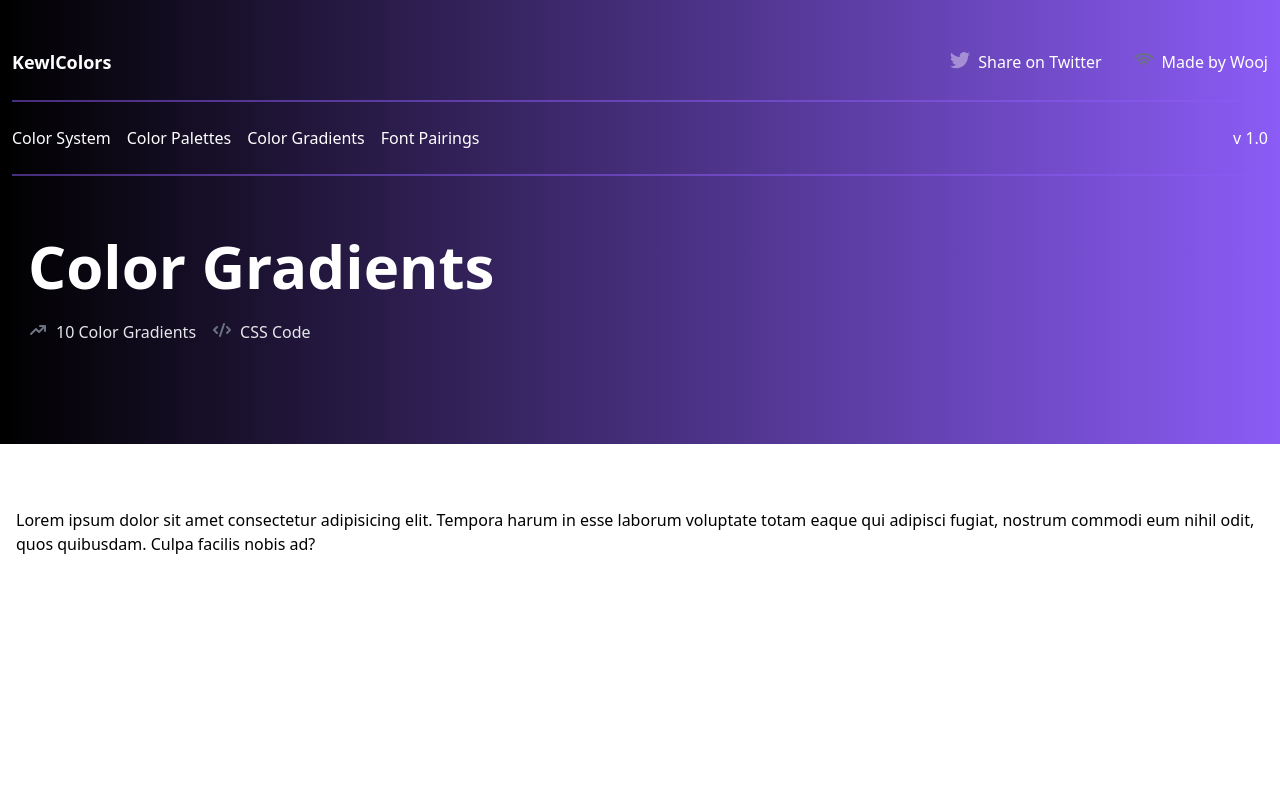
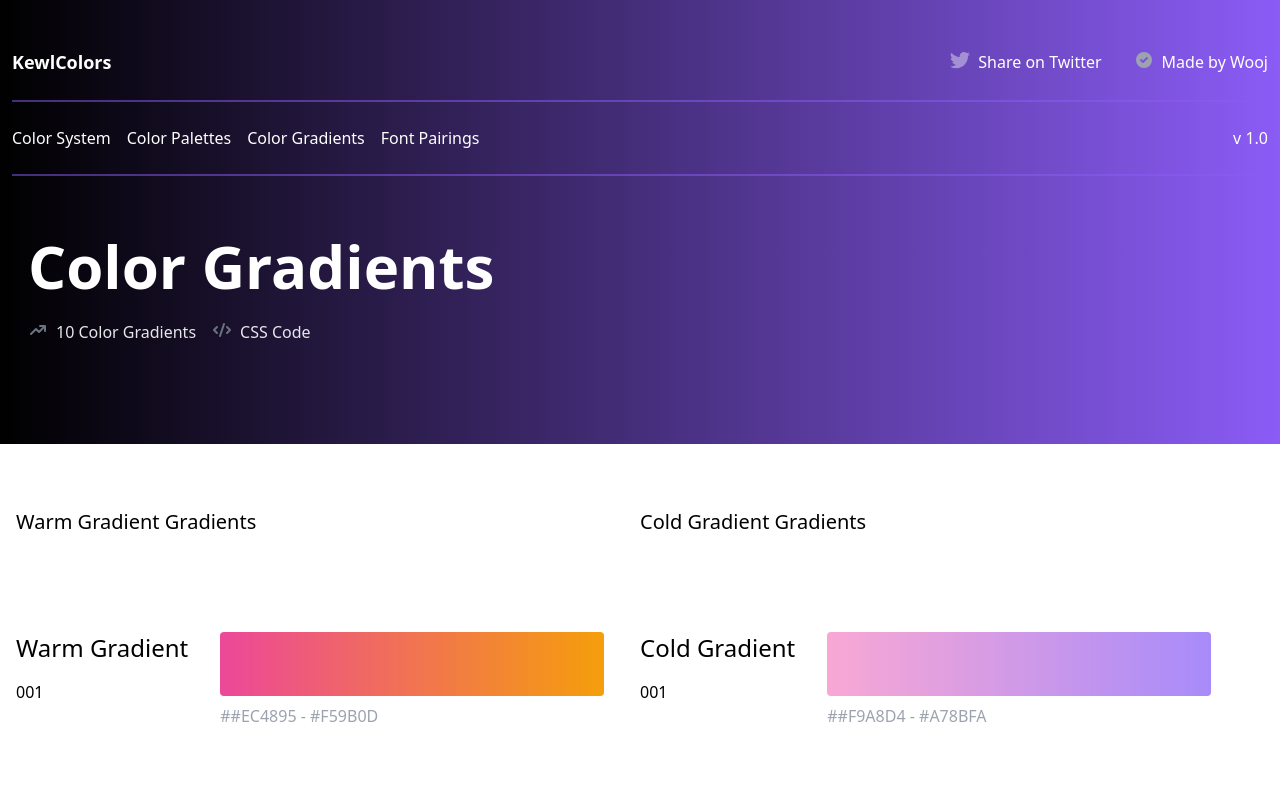
Before and after one commit to zomdar/kewlcolors, a Next.js app: page / in a window 1280 px wide. Shown: the top 790 px of the page. Built offline with nearby package versions, Linux system fonts and the light colour scheme.

Commit message:
adding gradients + adding dev scripts to package.json

```diff
--- a/package.json
+++ b/package.json
@@ -1,7 +1,7 @@
 {
   "private": true,
   "scripts": {
-    "dev": "next",
+    "dev": "NODE_OPTIONS='--inspect' next dev",
     "build": "next build",
     "start": "next start",
     "type-check": "tsc"
--- a/pages/color-gradients/index.tsx
+++ b/pages/color-gradients/index.tsx
@@ -3,6 +3,90 @@ import * as React from "react";
 import NavBar from "../components/common/NavBar";
 import Head from "next/head";
 import { TrendingUpIcon, CodeIcon } from "@heroicons/react/solid";
+import Gradient, { GradientLayout } from "../components/common/GradientLayout";
+
+const someGradients: GradientLayout[] = [
+  {
+    type: "Cold Gradient",
+    level: "001",
+    startColor: "##F9A8D4",
+    endColor: "#A78BFA",
+    startColorClass:
+      "py-8 px-24 rounded bg-gradient-to-r from-pink-300 to-purple-400 hover:from-pink-400 hover:to-purple-400 lg:px-48",
+  },
+  {
+    type: "Cold Gradient",
+    level: "002",
+    startColor: "#6EE7B7",
+    endColor: "#7C3AED",
+    startColorClass:
+      "py-8 px-24 rounded bg-gradient-to-r from-green-300 to-purple-600 hover:from-green-400 hover:to-purple-700 lg:px-48",
+  },
+  {
+    type: "Cold Gradient",
+    level: "003",
+    startColor: "#EF4444",
+    endColor: "#DB2777",
+    startColorClass:
+      "py-8 px-24 rounded bg-gradient-to-r from-red-500 to-pink-600 hover:from-pink-600 hover:to-yellow-600 lg:px-48",
+  },
+  {
+    type: "Cold Gradient",
+    level: "004",
+    startColor: "#EC4895",
+    endColor: "#F59B0D",
+    startColorClass:
+      "py-8 px-24 rounded bg-gradient-to-r from-pink-100 to-blue-300 hover:from-pink-200 hover:to-blue-400 lg:px-48",
+  },
+  {
+    type: "Cold Gradient",
+    level: "005",
+    startColor: "#EC4895",
+    endColor: "#F59B0D",
+    startColorClass:
+      "py-8 px-24 rounded bg-gradient-to-r from-green-500 to-green-700 hover:from-green-600 hover:to-green-800 lg:px-48",
+  },
+  {
+    type: "Warm Gradient",
+    level: "001",
+    startColor: "##EC4895",
+    endColor: "#F59B0D",
+    startColorClass:
+      "py-8 px-24 rounded bg-gradient-to-r from-pink-500 to-yellow-500 hover:from-pink-600 hover:to-yellow-600 lg:px-48",
+  },
+  {
+    type: "Warm Gradient",
+    level: "002",
+    startColor: "#C126D0",
+    endColor: "#DB2778",
+    startColorClass:
+      "py-8 px-24 rounded bg-gradient-to-r from-pink-500 to-purple-800 hover:from-pink-600 hover:to-purple-900 lg:px-48",
+  },
+  {
+    type: "Warm Gradient",
+    level: "003",
+    startColor: "#EC4895",
+    endColor: "#F59B0D",
+    startColorClass:
+      "py-8 px-24 rounded bg-gradient-to-r from-yellow-100 to-blue-400 hover:from-yellow-200 hover:to-blue-500 lg:px-48",
+  },
+  {
+    type: "Warm Gradient",
+    level: "004",
+    startColor: "#EC4895",
+    endColor: "#A78BFA",
+    startColorClass:
+      "py-8 px-24 rounded bg-gradient-to-r from-purple-100 to-purple-400 hover:from-purple-200 hover:to-purple-500 lg:px-48",
+  },
+  {
+    type: "Warm Gradient",
+    level: "005",
+    startColor: "#EC4895",
+    endColor: "#F59B0D",
+    startColorClass:
+      "py-8 px-24 rounded bg-gradient-to-r from-red-100 to-red-400 hover:from-red-200 hover:to-red-500 lg:px-48",
+  },
+];
 
 export default function Landing() {
   return (
@@ -37,11 +121,27 @@ export default function Landing() {
         </div>
       </div>
       <div className="container mx-auto px-4 pt-16">
-        <p>
-          Lorem ipsum dolor sit amet consectetur adipisicing elit. Tempora harum
-          in esse laborum voluptate totam eaque qui adipisci fugiat, nostrum
-          commodi eum nihil odit, quos quibusdam. Culpa facilis nobis ad?
-        </p>
+        <div className="flex flex-row flex-wrap">
+          <div className="flex flex-col flex-1">
+            <p className="text-xl pb-24">Warm Gradient Gradients</p>
+            {someGradients
+              .filter((someGradient) => someGradient.type === "Warm Gradient")
+              .map((filteredGradient: GradientLayout) => (
+                <Gradient
+                  gradient={filteredGradient}
+                  key={filteredGradient.startColor}
+                ></Gradient>
+              ))}
+          </div>
+          <div className="flex flex-col flex-1">
+            <p className="text-xl pb-24">Cold Gradient Gradients</p>
+            {someGradients
+              .filter((someGradient) => someGradient.type === "Cold Gradient")
+              .map((filteredGradient: GradientLayout) => (
+                <Gradient gradient={filteredGradient}></Gradient>
+              ))}
+          </div>
+        </div>
       </div>
     </>
   );
--- a/pages/color-palettes/index.tsx
+++ b/pages/color-palettes/index.tsx
@@ -9,10 +9,7 @@ export default function Landing() {
     <>
       <Head>
         <title>Color Palettes</title>
-        <meta
-          name="description"
-          content="Color Palettes"
-        />
+        <meta name="description" content="Color Palettes" />
       </Head>
       <div className="mx-auto pt-6 flex flex-col px-3 bg-gradient-to-r from-black to-purple-500 text-white">
         <NavBar />
@@ -37,11 +34,7 @@ export default function Landing() {
         </div>
       </div>
       <div className="container mx-auto px-4 pt-16">
-        <p>
-          Lorem ipsum dolor sit amet consectetur adipisicing elit. Tempora harum
-          in esse laborum voluptate totam eaque qui adipisci fugiat, nostrum
-          commodi eum nihil odit, quos quibusdam. Culpa facilis nobis ad?
-        </p>
+        <p className="text-xl">Coming Soon!</p>
       </div>
     </>
   );
--- a/pages/color-system/index.tsx
+++ b/pages/color-system/index.tsx
@@ -37,10 +37,8 @@ export default function Landing() {
         </div>
       </div>
       <div className="container mx-auto px-4 pt-16">
-        <p>
-          Lorem ipsum dolor sit amet consectetur adipisicing elit. Tempora harum
-          in esse laborum voluptate totam eaque qui adipisci fugiat, nostrum
-          commodi eum nihil odit, quos quibusdam. Culpa facilis nobis ad?
+        <p className="text-xl">
+          Coming Soon!
         </p>
       </div>
     </>
--- /dev/null
+++ b/pages/components/common/GradientLayout.tsx
@@ -0,0 +1,48 @@
+import React from "react";
+
+export interface GradientLayout {
+  type: string;
+  level: string;
+  startColor: string;
+  endColor: string;
+  startColorClass: string;
+}
+
+const Gradient = (props: { gradient: GradientLayout }) => {
+  const { gradient } = props;
+
+  return (
+    <div className="flex flex-row pb-16">
+      <div className="flex flex-col">
+        <p className="text-2xl">{gradient.type}</p>
+        <p className="text-md pt-4">{gradient.level}</p>
+      </div>
+      <div className="flex flex-col pl-8">
+        <button
+          type="button"
+          className={gradient.startColorClass}
+        >
+        </button>
+        <p className="text-md text-gray-400 pt-2">{gradient.startColor} - {gradient.endColor}</p>
+      </div>
+    </div>
+  );
+};
+
+const Gradients = (props: { gradients: GradientLayout[] }) => {
+  const { gradients } = props;
+
+  if (!gradients) {
+    return null;
+  }
+
+  return (
+    <div className="flex flex-col">
+      {gradients.map((gradient: GradientLayout) => (
+        <Gradient key={gradient.startColor} gradient={gradient} />
+      ))}
+    </div>
+  );
+};
+
+export default Gradient;
--- a/pages/components/common/NavBar.tsx
+++ b/pages/components/common/NavBar.tsx
@@ -3,7 +3,7 @@ import { useRouter } from "next/router";
 import { Fragment } from "react";
 import { Popover, Transition } from "@headlessui/react";
 import { MenuIcon, XIcon } from "@heroicons/react/outline";
-import { WifiIcon } from "@heroicons/react/solid";
+import { WifiIcon, CheckCircleIcon } from "@heroicons/react/solid";
 
 const navigation = [
   { name: "Color System", href: "/color-system", current: false },
@@ -32,14 +32,14 @@ const NavBar = () => {
                 </a>
               </div>
               <div className="-mr-2 -my-2 md:hidden">
-                <Popover.Button className="bg-white rounded-md p-2 inline-flex items-center justify-center text-gray-400 hover:text-gray-500 hover:bg-gray-100 focus:outline-none focus:ring-2 focus:ring-inset focus:ring-indigo-500">
+                <Popover.Button className="bg-white bg-opacity-75 rounded-md p-2 inline-flex items-center justify-center text-gray-500 hover:text-gray-600 hover:bg-gray-100 focus:outline-none focus:ring-2 focus:ring-inset focus:ring-indigo-500">
                   <span className="sr-only">Open menu</span>
                   <MenuIcon className="h-6 w-6" aria-hidden="true" />
                 </Popover.Button>
               </div>
               <div className="hidden md:flex items-center justify-end md:flex-1 lg:w-0">
                 <div className="flex space-x-4">
-                  <Link href="https://zomdar.com">
+                  <a target="_blank" href="https://twitter.com/intent/tweet?url=https%3A%2F%2Fwww.zomdar.com%2F&text=Colors%2C%20Fonts%2C%20Palettes%20and%20typography%20for%20Web%20Developers%20and%20Designers.%20By%20%40zomdar">
                     <div className="flex flex-row pl-4">
                       <svg
                         width="20"
@@ -53,16 +53,16 @@ const NavBar = () => {
                         Share on Twitter
                       </a>
                     </div>
-                  </Link>
-                  <Link href="https://zomdar.com">
+                  </a>
+                  <a target="_blank" href="https://zomdar.com">
                     <div className="flex flex-row pl-4">
-                      <WifiIcon className="h-5 w-5 text-gray-500" />
+                      <CheckCircleIcon className="h-5 w-5 text-gray-400 bg-opacity-50" />
 
                       <a className="pl-2 hover:text-purple-900 focused:text-purple-900">
                         Made by Wooj
                       </a>
                     </div>
-                  </Link>
+                  </a>
                 </div>
               </div>
             </div>
--- a/pages/font-pairings/index.tsx
+++ b/pages/font-pairings/index.tsx
@@ -9,10 +9,7 @@ export default function Landing() {
     <>
       <Head>
         <title>Font Pairings</title>
-        <meta
-          name="description"
-          content="Font Pairings"
-        />
+        <meta name="description" content="Font Pairings" />
       </Head>
       <div className="mx-auto pt-6 flex flex-col px-3 bg-gradient-to-r from-black to-purple-500 text-white">
         <NavBar />
@@ -37,11 +34,7 @@ export default function Landing() {
         </div>
       </div>
       <div className="container mx-auto px-4 pt-16">
-        <p>
-          Lorem ipsum dolor sit amet consectetur adipisicing elit. Tempora harum
-          in esse laborum voluptate totam eaque qui adipisci fugiat, nostrum
-          commodi eum nihil odit, quos quibusdam. Culpa facilis nobis ad?
-        </p>
+        <p className="text-xl">Coming Soon!</p>
       </div>
     </>
   );
```
Also changed, not shown: 1 other file (tests, documents, lock files or other folders).
